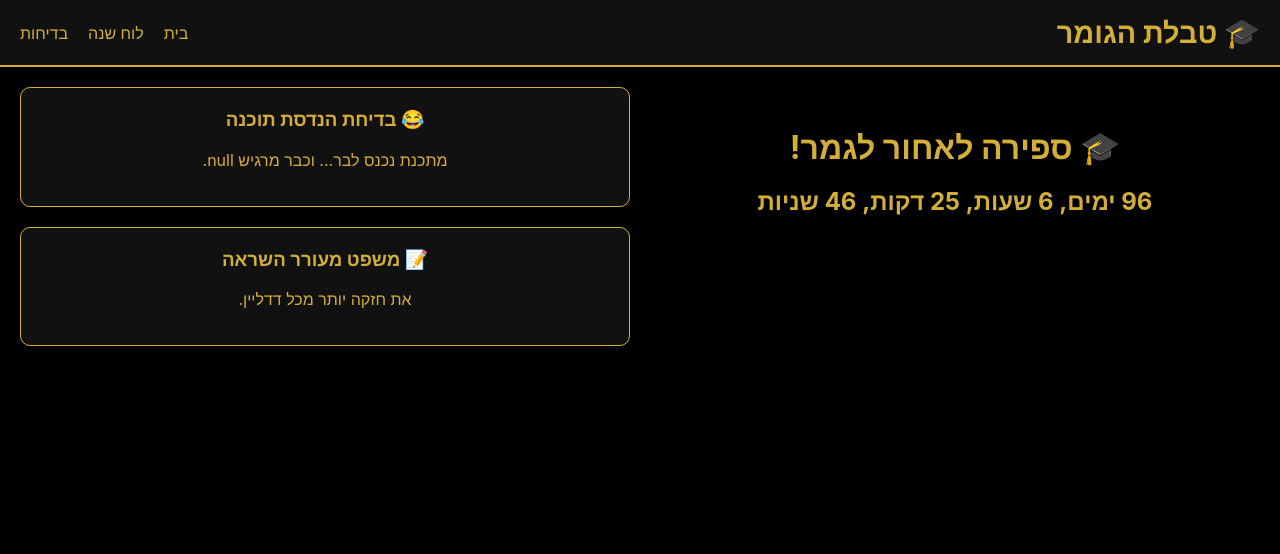
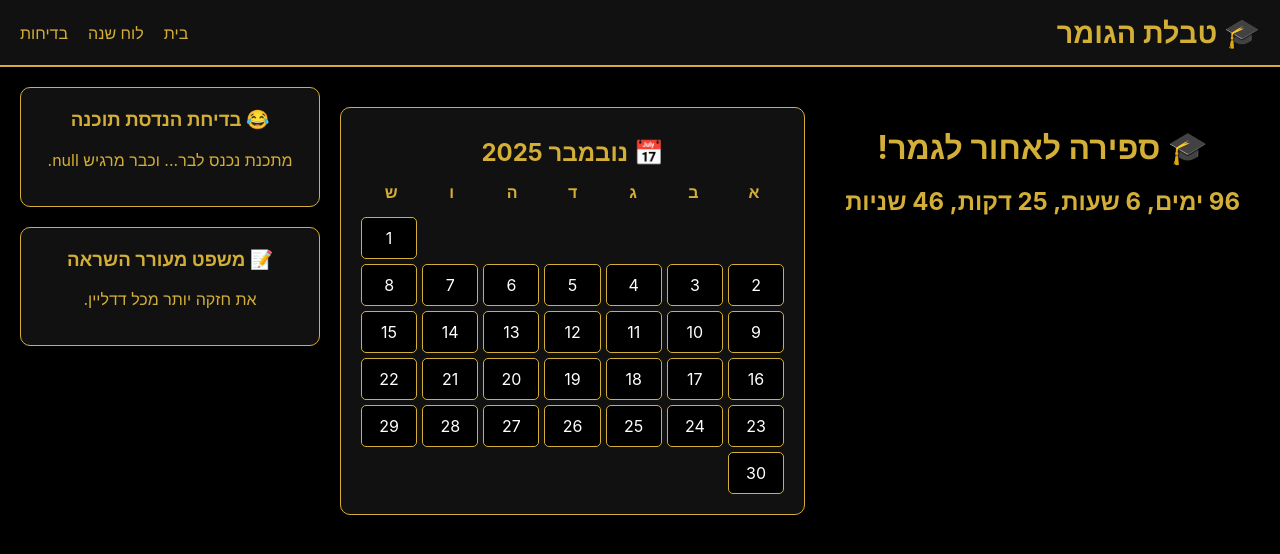
Before and after one commit to Talya2003/Hagomer, a React (Create React App) app in the folder gomeret-frontend/: page / in a window 1280 px wide. Shown: the top 554 px of the page. Built offline with nearby package versions, Linux system fonts and the light colour scheme.

Commit message:
Added CalendarGrid component to home dashboard

```diff
--- /dev/null
+++ b/gomeret-frontend/src/components/CalendarGrid.jsx
@@ -0,0 +1,96 @@
+import React from "react";
+
+const CalendarGrid = () => {
+  const today = new Date();
+  const year = today.getFullYear();
+  const month = today.getMonth();
+
+  // מספר הימים בחודש
+  const daysInMonth = new Date(year, month + 1, 0).getDate();
+
+  // היום שבו מתחיל החודש (0 = ראשון)
+  const firstDay = new Date(year, month, 1).getDay();
+
+  // שמות ימים בעברית
+  const daysNames = ["א", "ב", "ג", "ד", "ה", "ו", "ש"];
+
+  // שמות חודשים בעברית
+  const monthsNames = [
+    "ינואר", "פברואר", "מרץ", "אפריל", "מאי", "יוני",
+    "יולי", "אוגוסט", "ספטמבר", "אוקטובר", "נובמבר", "דצמבר"
+  ];
+
+  const daysArray = [];
+
+  // רווחים לפני תחילת החודש (ליישור נכון)
+  for (let i = 0; i < firstDay; i++) {
+    daysArray.push(null);
+  }
+
+  // הוספת כל ימי החודש
+  for (let i = 1; i <= daysInMonth; i++) {
+    daysArray.push(i);
+  }
+
+  return (
+    <div
+      style={{
+        backgroundColor: "#111",
+        borderRadius: "10px",
+        padding: "20px",
+        border: "1px solid #D4AF37",
+        color: "#fff",
+        direction: "rtl",
+        marginTop: "20px",
+      }}
+    >
+      <h2 style={{ color: "#D4AF37", margin: "10px 0" }}>
+        📅 {monthsNames[month]} {year}
+      </h2>
+
+      {/* שמות ימי השבוע */}
+      <div
+        style={{
+          display: "grid",
+          gridTemplateColumns: "repeat(7, 1fr)",
+          textAlign: "center",
+          marginBottom: "10px",
+          color: "#D4AF37",
+        }}
+      >
+        {daysNames.map((d, index) => (
+          <div key={index} style={{ padding: "5px 0", fontWeight: "bold" }}>
+            {d}
+          </div>
+        ))}
+      </div>
+
+      {/* גריד של הימים */}
+      <div
+        style={{
+          display: "grid",
+          gridTemplateColumns: "repeat(7, 1fr)",
+          gap: "5px",
+          textAlign: "center",
+        }}
+      >
+        {daysArray.map((day, index) => (
+          <div
+            key={index}
+            style={{
+              padding: "10px 0",
+              borderRadius: "5px",
+              backgroundColor: day ? "#000" : "transparent",
+              border: day ? "1px solid #D4AF37" : "none",
+              color: "#fff",
+            }}
+          >
+            {day}
+          </div>
+        ))}
+      </div>
+    </div>
+  );
+};
+
+export default CalendarGrid;
--- a/gomeret-frontend/src/pages/Home.jsx
+++ b/gomeret-frontend/src/pages/Home.jsx
@@ -2,6 +2,7 @@ import React from "react";
 import Countdown from "../components/Countdown";
 import JokesBox from "../components/JokesBox";
 import NotesBox from "../components/NotesBox";
+import CalendarGrid from "../components/CalendarGrid";
 
 const Home = () => {
     return (
@@ -14,8 +15,9 @@ const Home = () => {
             direction: "rtl",
             flexWrap: "wrap",
         }}>
-            <div style={{ flex: "1", minWidth: "300px" }}>
-                <Countdown />
+            <Countdown />
+            <div style={{ flex: "3", minWidth: "300px" }}>
+                <CalendarGrid />
             </div>
 
             <div style={{ flex: "1", minWidth: "300px" }}>
```
